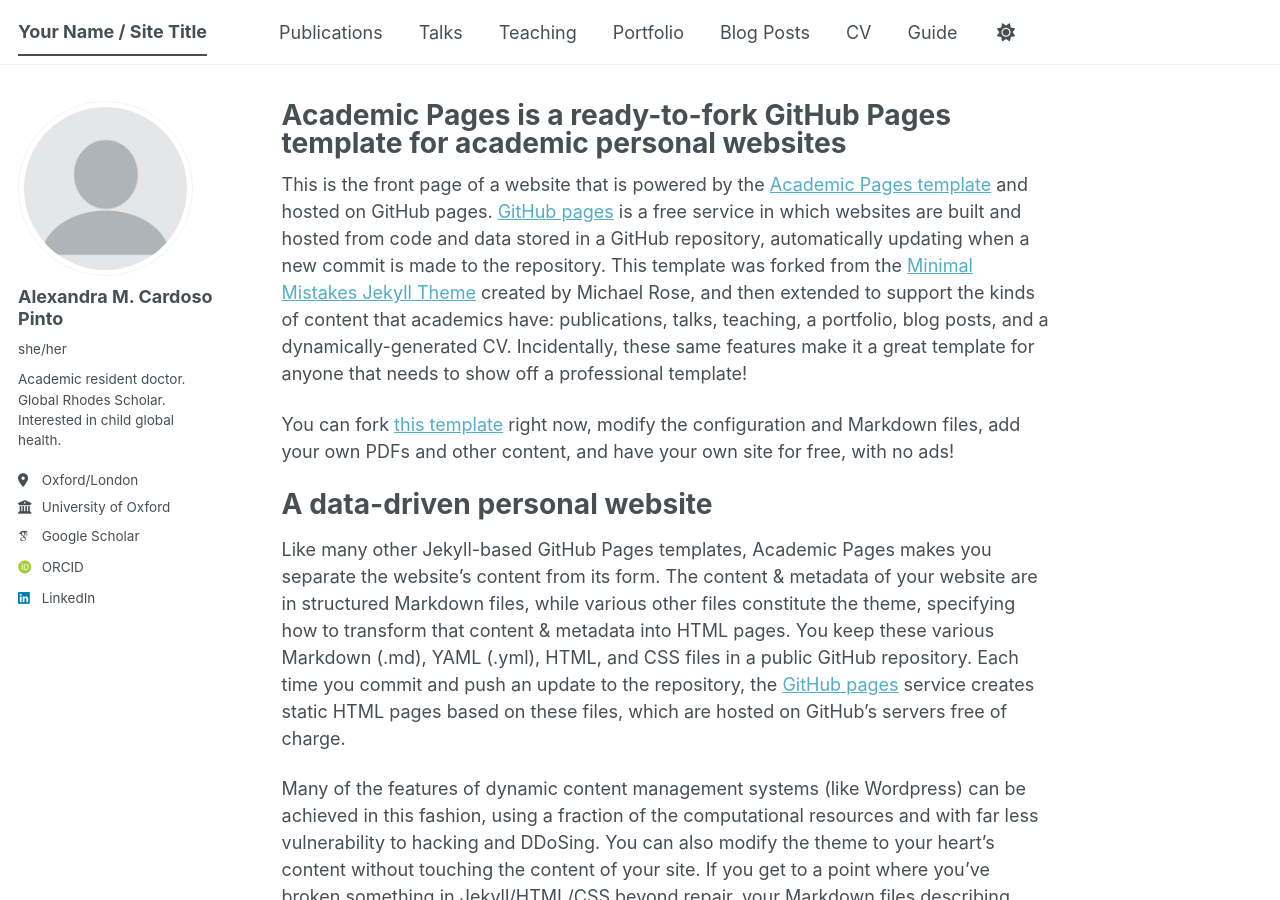
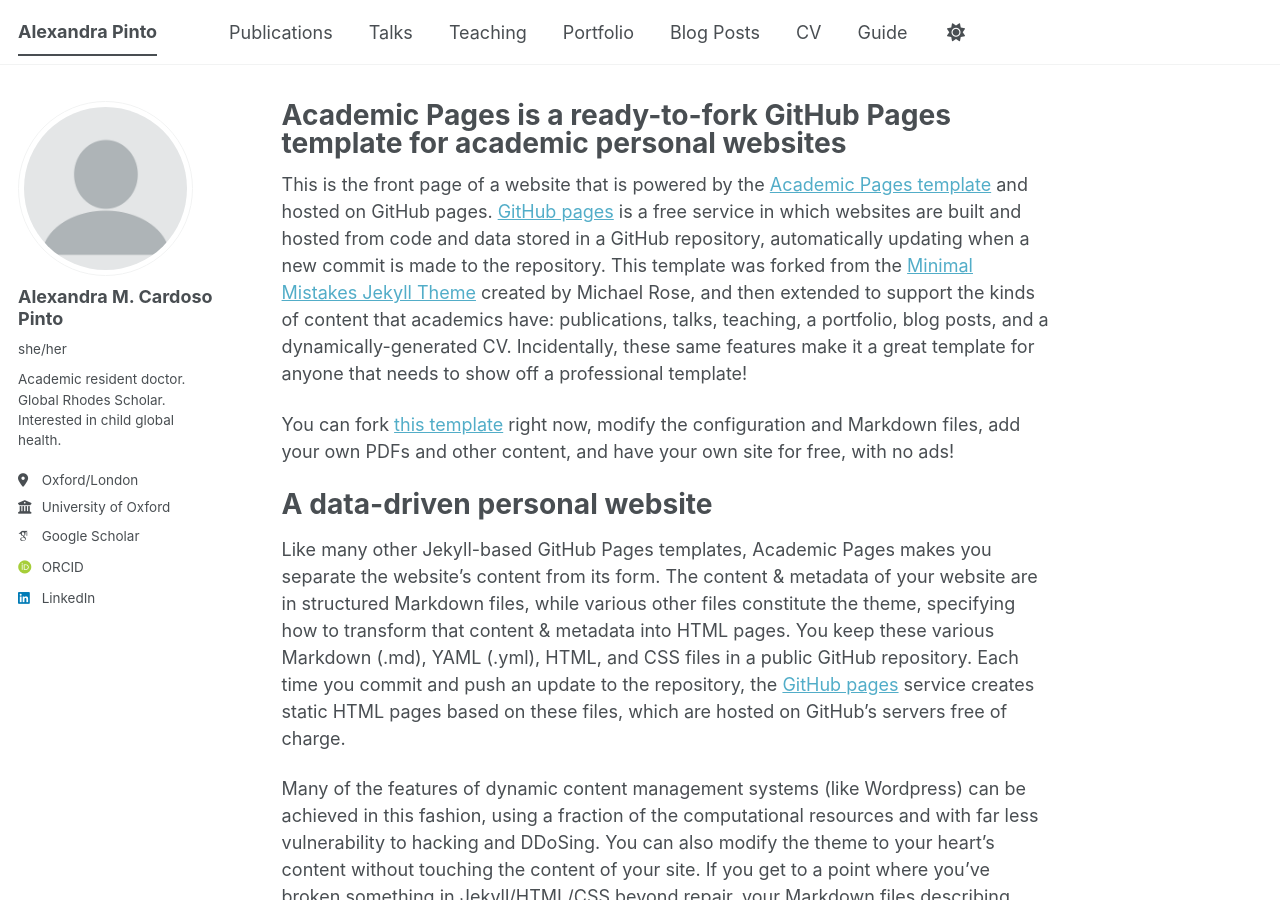
Before and after one commit to alexandramcp/alexandramcp.github.io, a Jekyll site: the page built from _pages/about.md, in a window 1280 px wide and 900 px high. Built offline with Jekyll 4.4.1, drawn with Linux system fonts in a browser that asks for light colours; some web fonts are replaced; a script bundle is joined from its source files by our own code; library files that are not in the unit come from our copies.

Commit message:
Update _config.yml

```diff
--- a/_config.yml
+++ b/_config.yml
@@ -9,7 +9,7 @@
 # Basic Site Settings
 locale                   : "en-US"
 site_theme               : "default" # The available themes options are "default", "air", "sunrise", "mint", "dirt" and "contrast"
-title                    : "Your Name / Site Title"
+title                    : "Alexandra Pinto"
 title_separator          : "-"
 name                     : &name "Alexandra M. Cardoso Pinto"
 description              : &description "Alexandra's academic portfolio"   # Update this with a general description of your site, this is the default if not overridden by a page
```
